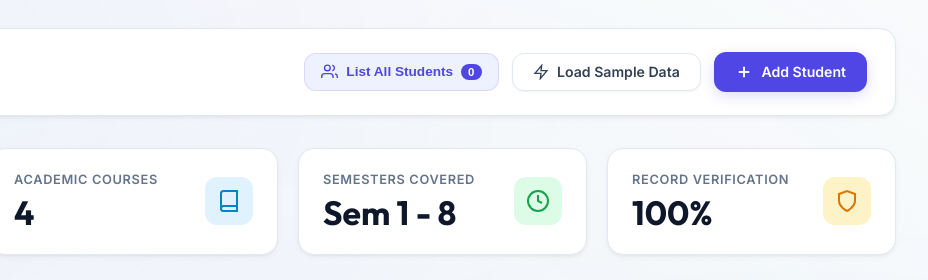
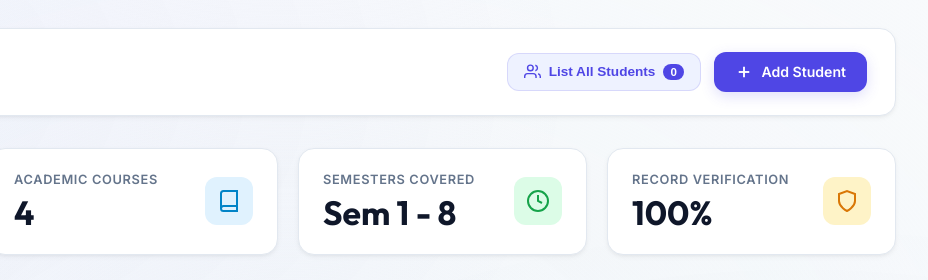
Before and after one commit to inderjeetkashyap15/StudentRecordManagementWebApplication, a website: page public/index.html in a window 1280 px wide. Shown: the top 280 px of the page, 352-1280 px from the left. Drawn offline with Linux system fonts and the light colour scheme; no server answers.

Commit message:
style: remove Load Sample Data button from navigation bar

```diff
--- a/public/index.html
+++ b/public/index.html
@@ -37,13 +37,6 @@
           </svg>
           <span>List All Students</span>
           <span class="student-count-pill">{{ students.length }}</span>
-        </button>
-
-        <button id="btn-seed-data" class="btn btn-secondary" ng-click="seedDemoData()" title="Load sample student records for quick demonstration and testing">
-          <svg width="16" height="16" viewBox="0 0 24 24" fill="none" stroke="currentColor" stroke-width="2">
-            <polygon points="13 2 3 14 12 14 11 22 21 10 12 10 13 2"></polygon>
-          </svg>
-          Load Sample Data
         </button>
 
         <button id="btn-add-student-nav" class="btn btn-primary" ng-click="openAddModal()">
```
